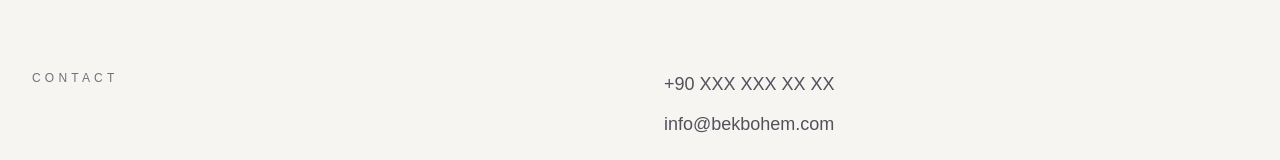
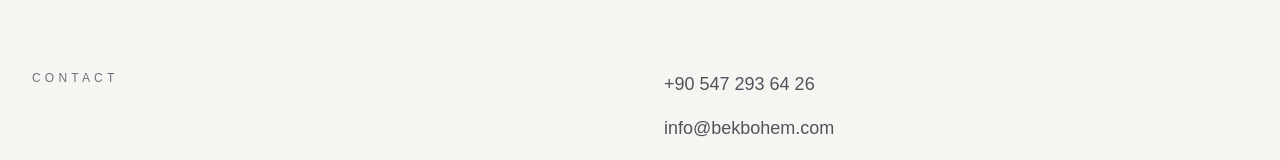
Before and after one commit to bekbohem/bekbohem, a Next.js app: page / in a window 1280 px wide. Shown: the part 3921-4081 px from the top of the page. Built offline with nearby package versions, Linux system fonts and the light colour scheme.

Commit message:
Refine contact section

```diff
--- a/app/components/Contact.tsx
+++ b/app/components/Contact.tsx
@@ -6,12 +6,12 @@ export default function Contact() {
           Contact
         </p>
 
-        <div className="space-y-3 text-lg text-zinc-600">
+        <div className="space-y-4 text-lg text-zinc-600">
           <a
             href="tel:+905472936426"
             className="block transition-opacity hover:opacity-60"
           >
-            +90 XXX XXX XX XX
+            +90 547 293 64 26
           </a>
 
           <a
```
